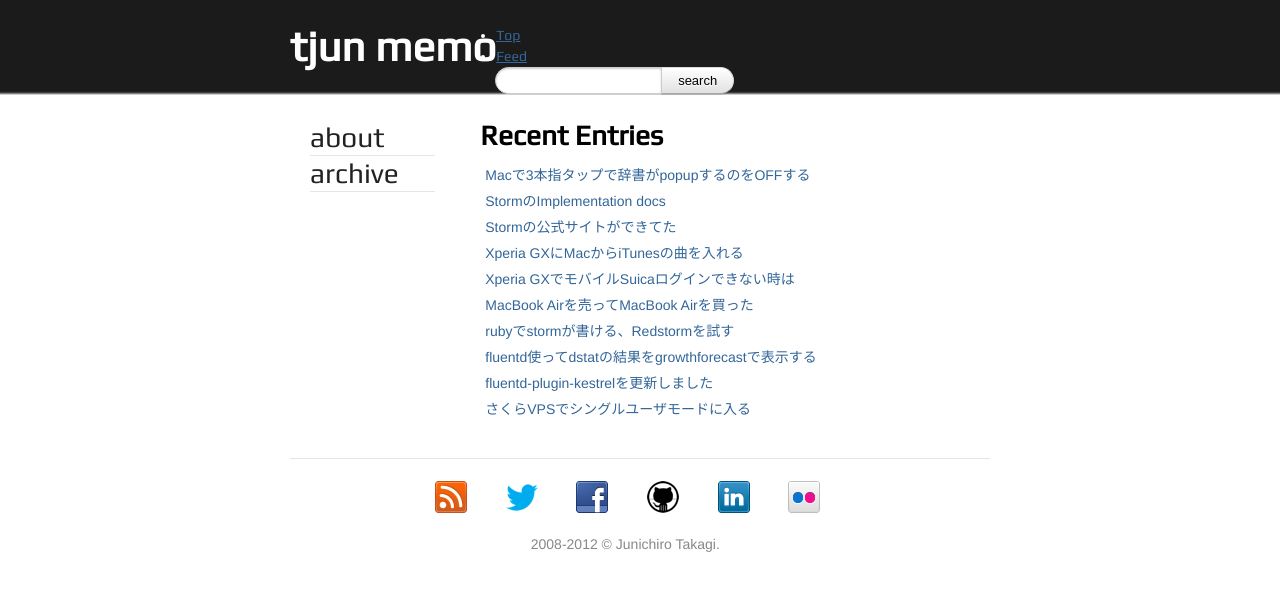
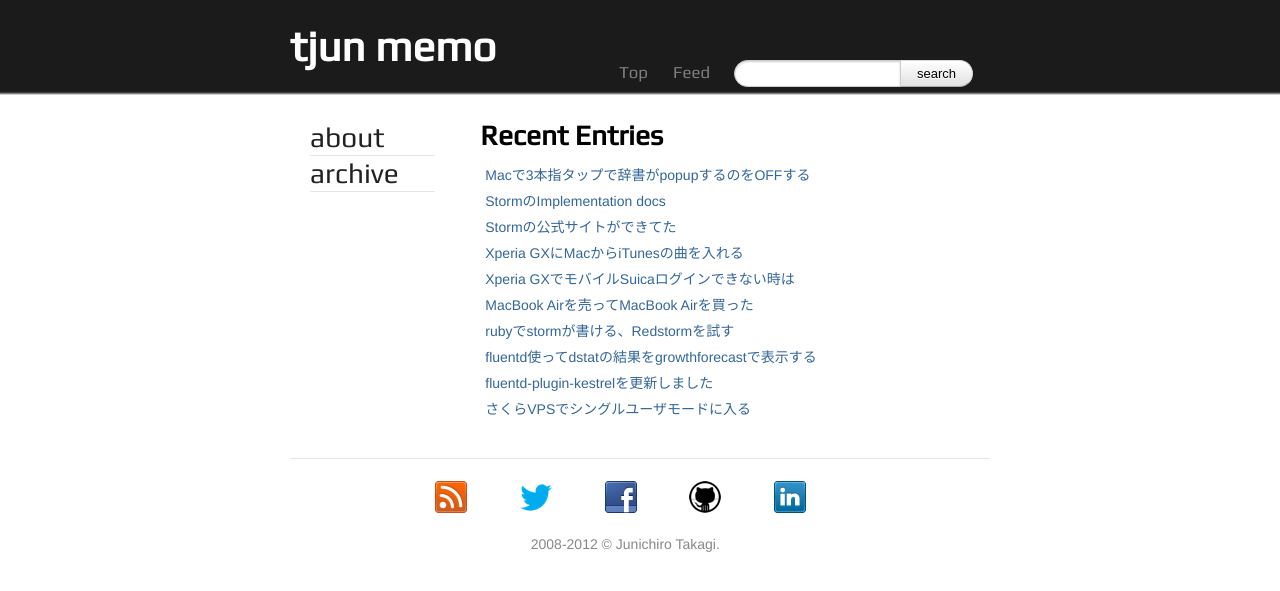
Before and after one commit to tjun/myblog, a Jekyll site: the page built from index.html, in a window 1280 px wide. Shown: the top 591 px of the page. Built offline with Jekyll 4.4.1, drawn with Linux system fonts in a browser that asks for light colours.

Commit message:
update layouts.

```diff
--- a/_includes/footer.html
+++ b/_includes/footer.html
@@ -1,10 +1,10 @@
 
 <hr />
-<footer id="footer">
-  <div class="row footer">
+<div id="footer">
+  <div id="footer-icons" class="row footer">
     <div class="threefifth push-fifth">
-      <ul class="block-six">
-        <li><a href="http://tjun.jp/blog/feed.xml" alt="rss">
+      <ul class="block-five">
+        <li><a href="http://tjun.jp/blog/feed.rss" alt="rss">
           <img src="/img/rss.png" alt="rss" />
 		</a></li>
 		<li><a href="http://twitter.com/tjun" alt="twitter">
@@ -19,9 +19,6 @@
 		<li><a href="http://www.linkedin.com/in/junichiro" alt="linkedin">
           <img src="/img/linkedin.png" alt="linkedin" />
 		</a></li>
-		<li><a href="http://www.flickr.com/photos/taka-jun/" alt="flickr">
-          <img src="/img/flickr.png" alt="flickr" />
-		</a></li>
       </ul>
 	</div>
   </div>
@@ -30,4 +27,4 @@
     2008-2012 &copy; Junichiro Takagi.
     </div>
   </div>
-</footer>
+</div>
--- a/_includes/header.html
+++ b/_includes/header.html
@@ -1,11 +1,11 @@
-<header id="header" class="group">
+<div id="header" class="group">
 
   <h1><a href="/" alt="tjun memo">{{ site.name }}</a></h1>
 
-  <nav>
+  <div id="nav">
 	<ul>
 	  <li><a href="/" alt="Top">Top</a></li>
-	  <li><a href="/blog/feed.xml" alt="About">Feed</a></li>
+	  <li><a href="/blog/feed.rss" alt="rss">Feed</a></li>
 	  <li>
 		<form action="http://google.com/search" class="btn-group" id="search">
 		  <input type="text" name="q" class="input-search" id="query">
@@ -13,6 +13,6 @@
 		</form>
 	  </li>
 	</ul>
-  </nav>
+  </div>
 
-</header>
+</div>
--- a/_layouts/default.html
+++ b/_layouts/default.html
@@ -10,7 +10,7 @@
   <link rel="stylesheet" href="/css/style.css" type="text/css" />
   <link rel="canonical" href="{{site.url}}{{ page.url }}" />
   <link href="http://fonts.googleapis.com/css?family=Play" rel="stylesheet" type="text/css" />
-  <link rel="alternate" type="application/rss+xml" title="tjun memo" href="http://tjun.jp/blog/feed.xml" />
+  <link rel="alternate" type="application/rss+xml" title="tjun memo" href="http://tjun.jp/blog/feed.rss" />
 
   <meta property="og:title" content="{{ page.title }}" />
   <meta property="og:site_name" content="{{ site.name }}" />
--- a/_layouts/post.html
+++ b/_layouts/post.html
@@ -11,7 +11,7 @@
   <link rel="stylesheet" href="/css/style.css" type="text/css" />
   <link rel="canonical" href="{{site.url}}{{page.url}}" />
   <link href="http://fonts.googleapis.com/css?family=Play" rel="stylesheet" type="text/css" />
-  <link rel="alternate" type="application/rss+xml" title="tjun memo" href="http://tjun.jp/blog/feed.xml" />
+  <link rel="alternate" type="application/rss+xml" title="tjun memo" href="http://tjun.jp/blog/feed.rss" />
 
   <meta property="og:title" content="{{ page.title }}" />
   <meta property="og:site_name" content="{{ site.name }}" />
--- a/_layouts/top.html
+++ b/_layouts/top.html
@@ -10,7 +10,7 @@
   <link rel="stylesheet" href="/css/style.css" type="text/css" />
   <link rel="canonical" href="{{site.url}}" />
   <link href="http://fonts.googleapis.com/css?family=Play" rel="stylesheet" type="text/css" />
-  <link rel="alternate" type="application/rss+xml" title="tjun memo" href="http://tjun.jp/blog/feed.xml" />
+  <link rel="alternate" type="application/rss+xml" title="tjun memo" href="http://tjun.jp/blog/feed.rss" />
 
   <meta property="og:title" content="{{ site.name }}" />
   <meta property="og:site_name" content="{{ site.name }}" />
```
